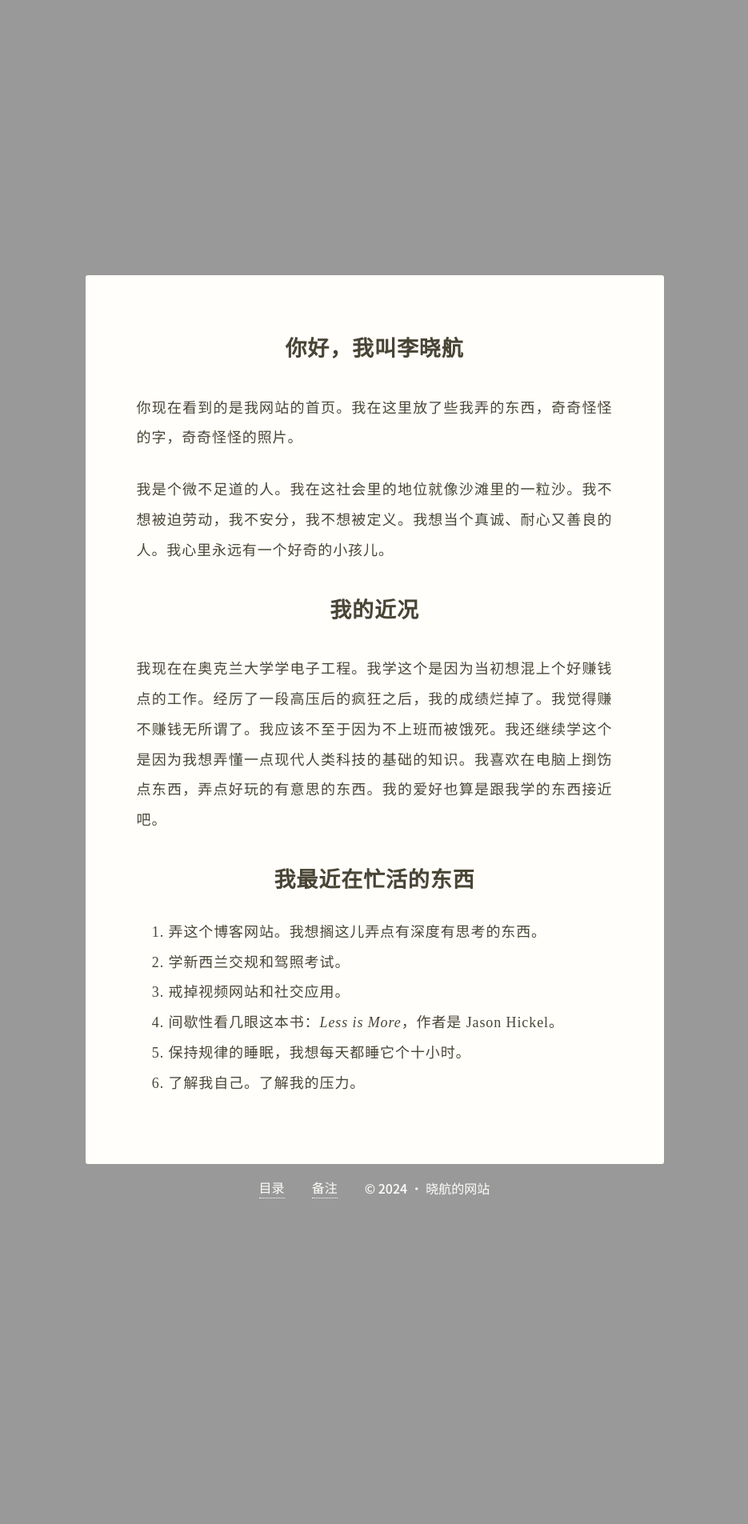
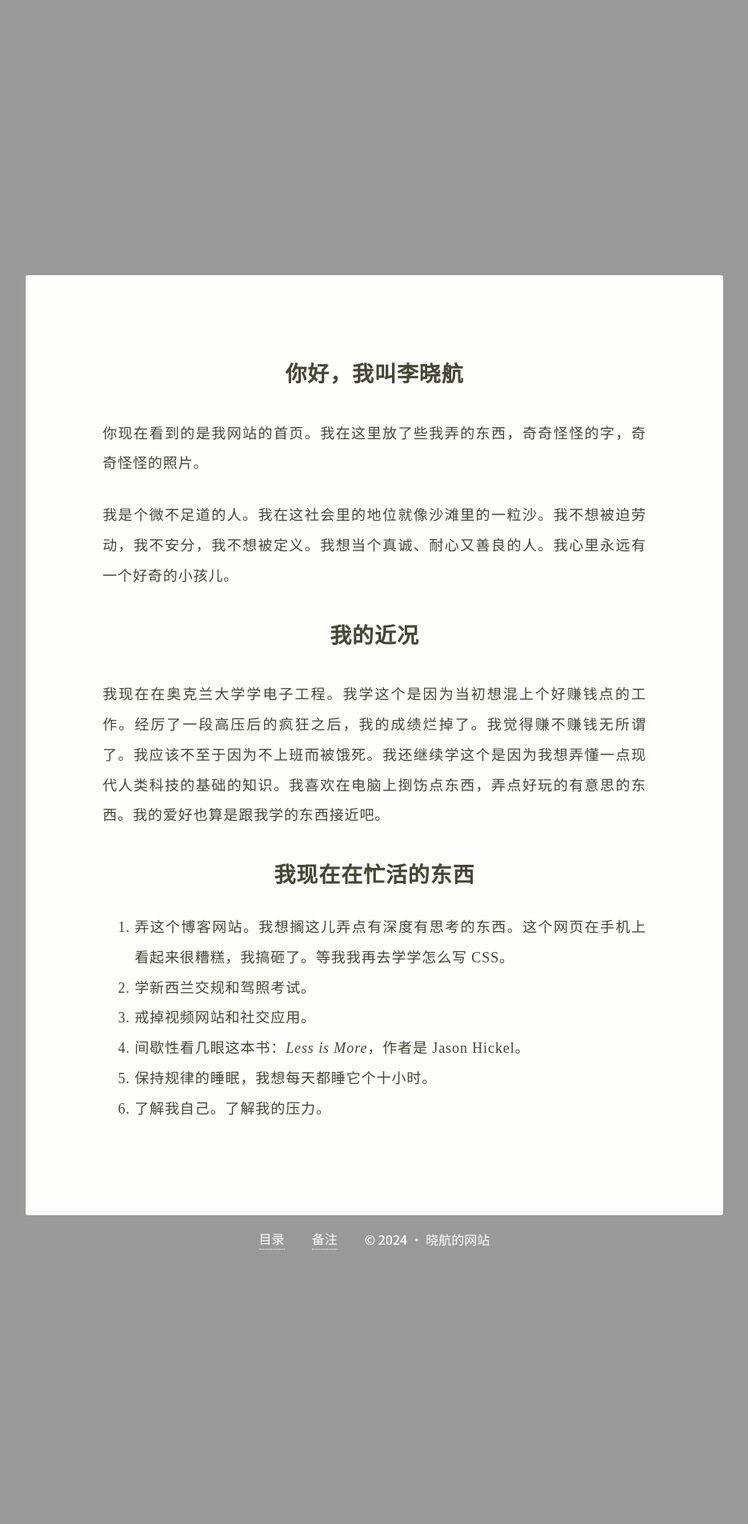
Before and after one commit to shon-li/shon-li.github.io, a Jekyll site: the page built from index.md, in a window 1280 px wide. Shown: the whole page at 80% size, without its empty margins (172-1107 px from the left). Built offline with Jekyll 4.4.1, drawn with Linux system fonts in a browser that asks for light colours; before the commit the page ends 1841 px from its top, so only the background shows below that.

Commit message:
Fix typos; update index

```diff
--- a/_layouts/default.html
+++ b/_layouts/default.html
@@ -14,7 +14,7 @@ layout: compress
     {{- site.title -}}
   </title>
 
-  <!-- <meta name="viewport" content="width=device-width, initial-scale=1" /> -->
+  <meta name="viewport" content="width=device-width, initial-scale=1.0" />
   <link rel="stylesheet" href="/assets/css/styles.css">
   {%- feed_meta -%}
   {%- seo -%}
--- a/assets/css/styles.scss
+++ b/assets/css/styles.scss
@@ -5,7 +5,7 @@
 
 /*-------------------------------------- Define variables ----------------------------------------*/
 
-html {
+body {
   --color_space:    hsl(0, 0%, 60%);
   --color_paper:    hsl(46 100% 99%);
   --color_text:     hsl(46, 15%, 25%);
@@ -16,15 +16,23 @@ html {
 
 /*------------------------------------------- Styling --------------------------------------------*/
 
+// Include padding and borders into size calculation
+* {
+  box-sizing: border-box;
+}
+
 body {
   margin: auto;
+  width: 100vw;
+  min-height: 100vh;
+  display: block;
   background-color: var(--color_space);
   overflow-x: auto;
 }
 
 main {
-  width: 61.8vw;
-  max-width: 595px;
+  width: 68.1vw;
+  max-width: fit-content;
   margin: 38.21vh auto 0 auto;
   padding: var(--page_margin);
   background-color: var(--color_paper);
@@ -32,6 +40,7 @@ main {
 }
 
 article {
+  margin: auto;
   color: var(--color_text);
   font-family: 'Noto Serif SC', serif;
   font-size: large;
@@ -135,7 +144,7 @@ footer {
 
 /* Switch to dark colour scheme */
 @media (prefers-color-scheme: dark) {
-  html {
+  body {
     --color_space:    hsl(0, 0%, 13%);
     --color_paper:    hsl(46, 2%, 32%);
     --color_text:     hsl(46, 10%, 90%);
@@ -151,13 +160,14 @@ footer {
   }
 }
 
-/* Screen width <= 860 */
-@media (max-width: 860px) {
+/* Screen width <= 960 */
+@media (max-width: 960px) {
   html {
     --page_margin: 2.5em;
   }
   main {
-    width: 92vw;
+    width: 82vw;
+    min-width: none;
     margin: 4vw auto 4vw auto;
   }
   figure {
@@ -187,7 +197,8 @@ footer {
          only screen and (min-device-pixel-ratio: 2),
          only screen and (min-resolution: 192dpi),
          only screen and (min-resolution: 2dppx) {
-    body {
+    article,
+    footer {
       font-size: large;
     }
   }
--- a/index.md
+++ b/index.md
@@ -11,9 +11,9 @@ title: index
 
 我现在在奥克兰大学学电子工程。我学这个是因为当初想混上个好赚钱点的工作。经厉了一段高压后的疯狂之后，我的成绩烂掉了。我觉得赚不赚钱无所谓了。我应该不至于因为不上班而被饿死。我还继续学这个是因为我想弄懂一点现代人类科技的基础的知识。我喜欢在电脑上捯饬点东西，弄点好玩的有意思的东西。我的爱好也算是跟我学的东西接近吧。
 
-## 我最近在忙活的东西
+## 我现在在忙活的东西
 
-1. 弄这个博客网站。我想搁这儿弄点有深度有思考的东西。
+1. 弄这个博客网站。我想搁这儿弄点有深度有思考的东西。这个网页在手机上看起来很糟糕，我搞砸了。等我我再去学学怎么写 CSS。
 2. 学新西兰交规和驾照考试。
 3. 戒掉视频网站和社交应用。
 4. 间歇性看几眼这本书：*Less is More*，作者是 Jason Hickel。
```
Also changed, not shown: _posts/2024-12-07-sparrows-did-well.md (renamed from _posts/2024-12-7-sparrows-did-well.md, +1 -1 lines), 11 other files.
